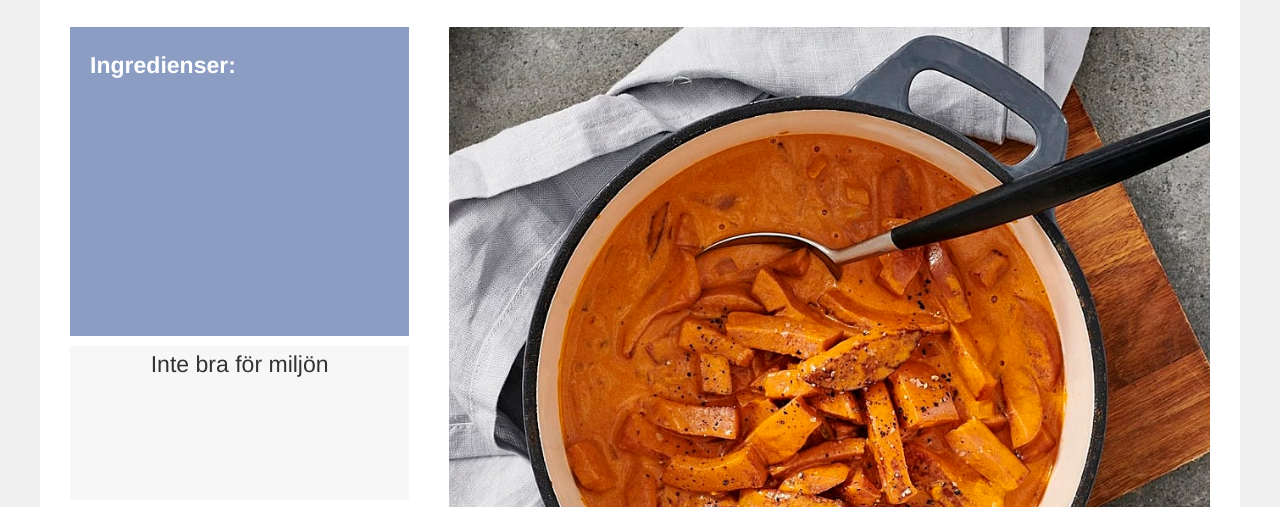
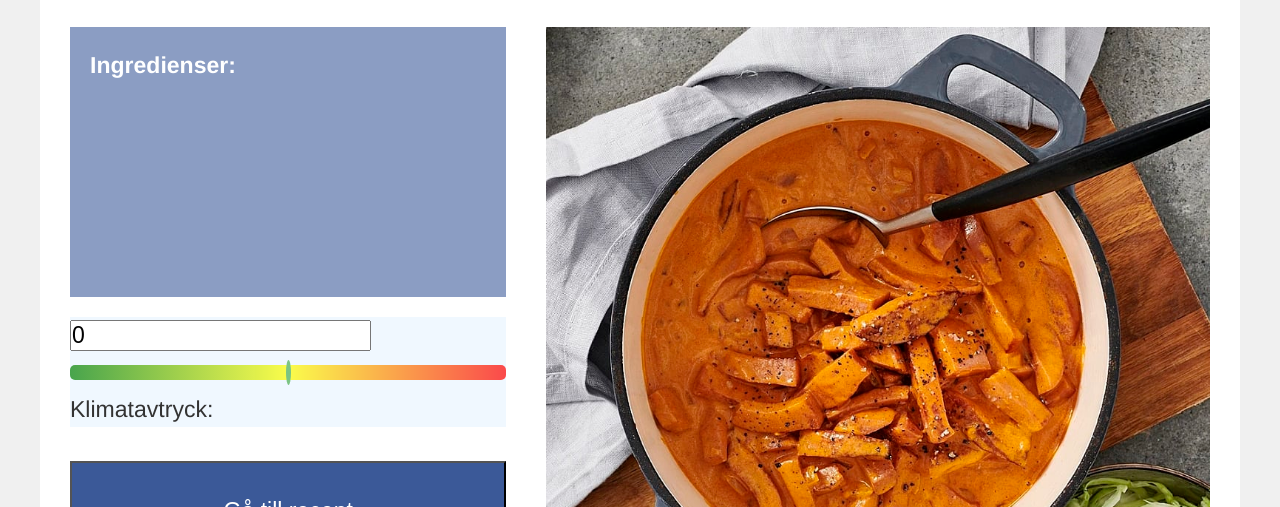
Before and after one commit to DAT257-Grupp-1/FridgeDoor, a plain HTML site: page recipe_list.html in a window 1280 px wide. Shown: the part 252-759 px from the top of the page. Drawn offline with Linux system fonts and the light colour scheme.

Commit message:
fixes pos with slider

```diff
--- a/recipe_list.html
+++ b/recipe_list.html
@@ -31,8 +31,11 @@
                 </ul>
             </div>
 
-            <div id="footprint">
-                <p>Inte bra för miljön</p>
+            <div class="footprint">
+                <input type = number id="footprintInput" value="0"> <!-- OBS! this is a test object remove when database is complete and can be accesed-->
+                <input type="range" min="0" max="100" value="50" class="slider" id="colorSlider" disabled> <!-- min and max will need to be changed to reflect accurate data-->
+                <p id="warning"></p><p id="footprintText">Klimatavtryck:</p></p>
+
             </div>
 
             <a href="https://www.ica.se/recept/korvstroganoff-med-ris-533512/">
@@ -64,13 +67,6 @@
 
         <!-- Cocktail section -->
         <div id="cocktail">
-
-        <div class="footprint">
-            <input type = number id="footprintInput" value="0"> <!-- OBS! this is a test object remove when database is complete and can be accesed-->
-            <input type="range" min="0" max="100" value="50" class="slider" id="colorSlider" disabled> <!-- min and max will need to be changed to reflect accurate data-->
-            <p id="warning"></p><p id="footprintText">Klimatavtryck:</p></p>
-
-        </div>
     </div>
 
     <a href="home_page.html">
```
